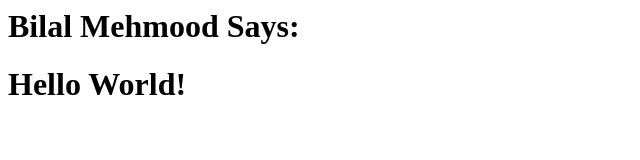
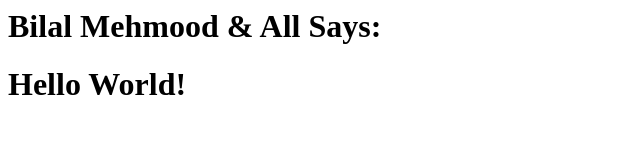
Before and after one commit to BilalMehmoodArain/Bootcamp2020Sample, a plain HTML site: page index.html in a window 1280 px wide. Shown: the whole page, without its empty margins (0-640 px from the left). Drawn offline with Linux system fonts and the light colour scheme.

Commit message:
Updated index.html

```diff
--- a/index.html
+++ b/index.html
@@ -6,7 +6,7 @@
     <title></title>
   </head>
   <body>
-    <h1>Bilal Mehmood Says: </h1>
+    <h1>Bilal Mehmood & All Says: </h1>
     <h1>Hello World!</h1>
   </body>
 </html>
```
